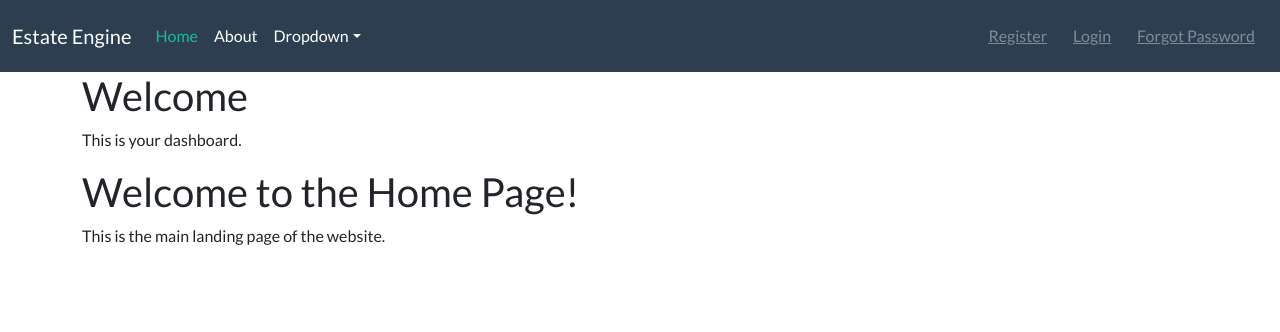
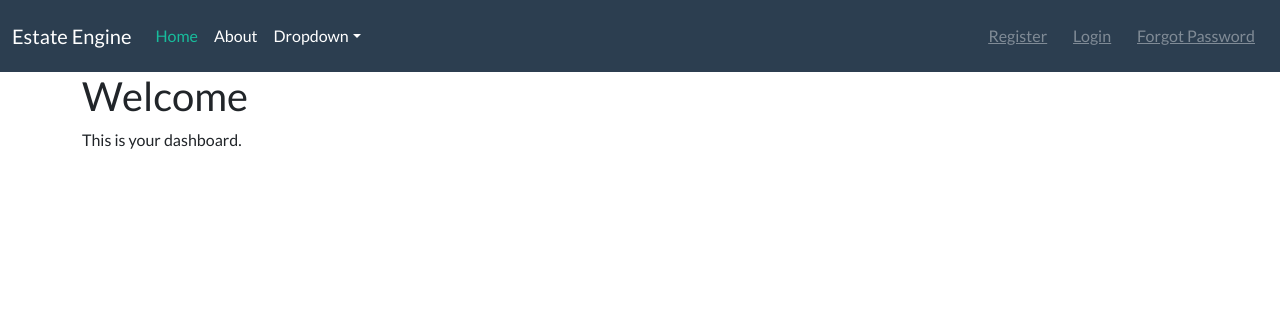
Before and after one commit to muzzammilh/estate-engine, a Django app: page / in a window 1280 px wide. Shown: the top 332 px of the page. Run offline with Django 5.2, Linux system fonts and the light colour scheme; some libraries are stand-ins or nearby versions.

Commit message:
Removed welcome message from the home template

```diff
--- a/templates/home.html
+++ b/templates/home.html
@@ -3,6 +3,4 @@
     Home
 {% endblock title %}
 {% block content %}
-    <h2>Welcome to the Home Page!</h2>
-    <p>This is the main landing page of the website.</p>
 {% endblock content %}
```
